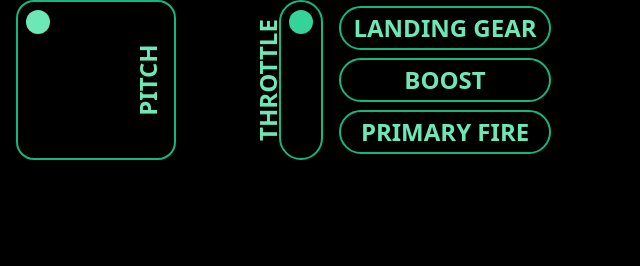
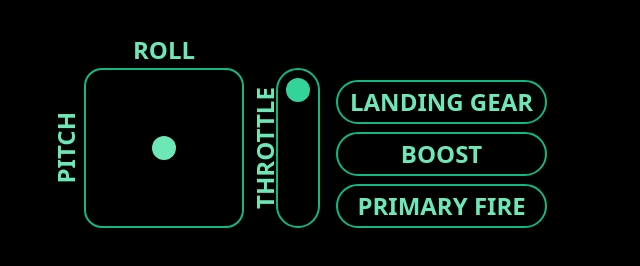
Before and after one commit to sam-leenderts/JoystickOverlay, a plain HTML site: page src/index.html in a window 1280 px wide. Shown: the whole page, without its empty margins (0-640 px from the left). Drawn offline with nearby package versions, Linux system fonts and the light colour scheme.

Commit message:
converted tw class to base css

```diff
--- a/src/css/style.css
+++ b/src/css/style.css
@@ -1,18 +1,42 @@
 body {
   background-color: black;
+  padding: 32px;
 }
 
 overlay {
   display: flex;
   width: 100%;
-  align-items: center;
+  align-items: end;
 }
 
 joystick {
-  display: flex;
+  display: grid;
   margin-left: 16px;
   margin-right: 16px;
   position: relative;
+  height: fit-content;
+  grid-auto-flow: column;
+  align-items: center;
+
+  .left-wall
+  {
+    color: #6ee7b7;
+    writing-mode: vertical-rl;
+    transform: rotate(180deg);
+    font-size: 1.5rem;
+    grid-row-start: 2;
+    font-weight: 600;
+  }
+
+  .top-wall
+  {
+    color: #6ee7b7;
+    font-size: 1.5rem;
+    grid-column-start: 2;
+    align-content: center;
+    text-align: center;
+    font-weight: 600;
+  }
 
   outer {
     padding: 1.25rem;
--- a/src/index.html
+++ b/src/index.html
@@ -7,35 +7,20 @@
     <script src="https://cdn.tailwindcss.com"></script>
     <link rel="stylesheet" href="css/style.css">
   </head>
-  <body class="">
+  <body>
 
-    <!-- <div id="info" class="text-white">
-      <h1>
-        Connected Joysticks:
-        <br>
-      </h1>
-
-      <p id="Joysticks">
-      </p>
-
-      <p id="Axes">
-
-      </p> -->
-
-
-    </div>
     <overlay>
       <joystick>
-        <h1 class="absolute -top-8 text-emerald-300 font-semibold text-2xl text-center w-40">ROLL</h1>
-        <outer>
-          <inner id="firstbox">
-            <dot id="dotone" class="absolute w-6 h-6 -translate-x-3 -translate-y-3 block rounded-full bg-emerald-300"></dot>
+        <h1 id="left-one" class="left-wall">PITCH</h1>
+        <h1 id="top-one" class="top-wall">ROLL</h1>
+        <outer class="">
+          <inner id="box-one">
+            <dot id="dot-one" style="left: 50%; top: 50%;"></dot>
           </inner>
         </outer>
-        <h1 class="text-emerald-300 font-semibold text-2xl" style="transform: rotate(270deg);">PITCH</h1>
       </joystick>
 
-      <throttle class=" relative mx-4 flex">
+      <throttle class="relative mx-4 flex">
         <outer class="p-5 border-solid border-emerald-500 border-2 rounded-3xl w-fit h-40">
           <inner id="firstbox" class="relative block w-full h-full">
             <dot id="dottwo" class="absolute w-6 h-6 -translate-x-3 -translate-y-3 block rounded-full bg-emerald-400"></dot>
@@ -54,19 +39,14 @@
         <button id="fireOne" class="font-semibold text-2xl border-solid border-emerald-500 border-2 rounded-3xl w-full py-1 px-3">
           PRIMARY FIRE
         </button>
-
       </matrix>
-
     </overlay>
-
-
-
   </body>
   <script>
     let connectedJoystick;
     let refreshRate = 60;
    window.addEventListener("gamepadconnected", (e) => {
-    document.getElementById("Joysticks").innerHTML = document.getElementById("Joysticks").innerHTML +  "\n" + "<br> " + e.gamepad.id;
+    // document.getElementById("Joysticks").innerHTML = document.getElementById("Joysticks").innerHTML +  "\n" + "<br> " + e.gamepad.id;
      //console.log(navigator.getGamepads()[0].buttons);
     gameloop();
    });
@@ -76,8 +56,8 @@
    {
     var roll =  49.5 * (navigator.getGamepads()[0].axes[0] + 1);
     var pitch = 49.5 * (navigator.getGamepads()[0].axes[1] + 1);
-    var throttle = 49.5 * (navigator.getGamepads()[1].axes[2] + 1)
-    var boost = navigator.getGamepads()[1].buttons[0].pressed;
+    var throttle = 49.5 * (navigator.getGamepads()[0].axes[1] + 1)
+    var fireOne = navigator.getGamepads()[0].buttons[0].pressed;
 
     // document.getElementById("Axes").innerHTML =
     // "refresh rate: "+ Math.abs(refreshRate) +
@@ -86,20 +66,18 @@
     // " <br> pitch: " + Math.ceil(pitch) +
     // "<br> throttle: " + Math.ceil(throttle);
 
-    document.getElementById("dotone").style.left = roll+"%";
-    document.getElementById("dotone").style.top = pitch+"%";
+    document.getElementById("dot-one").style.left = roll+"%";
+    document.getElementById("dot-one").style.top = pitch+"%";
     document.getElementById("dottwo").style.top = throttle+"%";
 
-    if(boost)
+    if(fireOne)
     {
-      document.getElementById("boost").classList.add("bg-emerald-600");
-      document.getElementById("boost").classList.add("text-orange-400");
-      document.getElementById("boost").classList.add("animate-pulse");
+      document.getElementById("fireOne").classList.add("bg-emerald-600");
+      document.getElementById("fireOne").classList.add("text-orange-400");
     }else
     {
-      document.getElementById("boost").classList.remove("bg-emerald-600");
-      document.getElementById("boost").classList.remove("text-orange-400");
-      document.getElementById("boost").classList.remove("animate-pulse");
+      document.getElementById("fireOne").classList.remove("bg-emerald-600");
+      document.getElementById("fireOne").classList.remove("text-orange-400");
     }
 
    }
```
